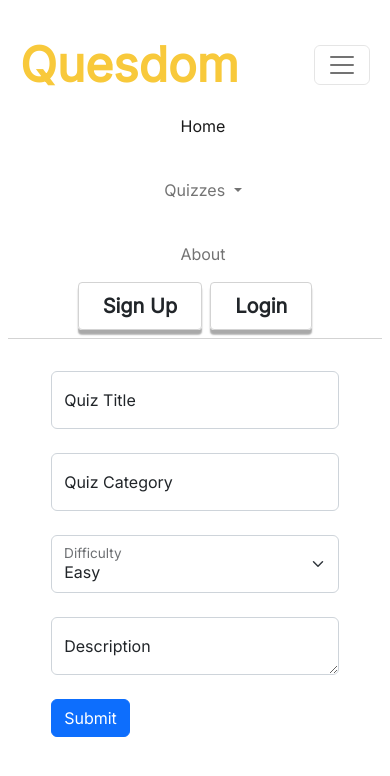
After one commit to ShubhamSharma64337/quesdom, a Flask app: page /createquiz in a window 390 px wide, after a click that opens the changed part. The commit adds this page. Shown: the top 776 px of the page. Run offline with Flask 2, Linux system fonts and the light colour scheme.

Commit message:
Added roles to the users table and created page to view all quizzes for admin. Also created a partially completed account page

```diff
--- a/quesdom/__init__.py
+++ b/quesdom/__init__.py
@@ -12,4 +12,6 @@ db = SQLAlchemy(app)
 bcrypt = Bcrypt(app)
 
 login_manager = LoginManager(app)
+login_manager.login_view = 'login'
+login_manager.login_message_category = 'info'
 from quesdom import routes
--- a/quesdom/forms.py
+++ b/quesdom/forms.py
@@ -1,6 +1,7 @@
+from secrets import choice
 from quesdom.models import Users
 from flask_wtf import FlaskForm
-from wtforms import StringField, PasswordField, SubmitField, BooleanField, ValidationError
+from wtforms import StringField, PasswordField, SubmitField, BooleanField, ValidationError, SelectField, TextAreaField
 from wtforms.validators import DataRequired, Length, Email, EqualTo
 
 class RegistrationForm(FlaskForm):
@@ -26,3 +27,10 @@ class LoginForm(FlaskForm):
     password = PasswordField('Password',validators=[DataRequired()])
     remember = BooleanField('Remember Me')
     submit = SubmitField('Login')
+
+class CreateQuizForm(FlaskForm):
+    title = StringField('Quiz Title', validators=[DataRequired()])
+    category = StringField('Quiz Category', validators=[DataRequired()])
+    difficulty = SelectField('Difficulty',choices=['Easy','Moderate','Hard'],validators=[DataRequired()])
+    description = TextAreaField('Description',validators=[DataRequired()])
+    submit = SubmitField('Submit')
--- a/quesdom/models.py
+++ b/quesdom/models.py
@@ -11,7 +11,7 @@ class Users(db.Model, UserMixin):
     username = db.Column(db.String(30), unique=True, nullable= False)
     email = db.Column(db.String(50), unique=True,nullable=False)
     password = db.Column(db.String(60), nullable=False)
-
+    role = db.Column(db.String(20), nullable=False)
     def __repr__(self):
         return f"Users({self.id}, '{self.username}', '{self.email}', '{self.password}')"
 
--- a/quesdom/routes.py
+++ b/quesdom/routes.py
@@ -1,11 +1,12 @@
-from flask import render_template,flash,redirect, url_for
-from quesdom.forms import RegistrationForm,LoginForm
-from quesdom.models import Users,Quizzes,Questions,Answers,Choices
+from flask import render_template,flash,redirect, request, url_for
+from quesdom.forms import RegistrationForm,LoginForm,CreateQuizForm
+from quesdom.models import Quizzes, Users
 from quesdom import app,bcrypt,db
-from flask_login import login_user, current_user,logout_user
-
+from flask_login import login_user,current_user,logout_user,login_required
+from datetime import date
 
 @app.route('/')
+@app.route('/home')
 def home():
     return render_template('index.html',title='Home')
 
@@ -22,8 +23,9 @@ def login():
         user = Users.query.filter_by(email=form.email.data).first()
         if user and bcrypt.check_password_hash(user.password,form.password.data):
                 login_user(user, remember=form.remember.data)
+                next_page = request.args.get('next')
                 flash('Login successful!',category='success')
-                return redirect(url_for('home'))
+                return redirect(next_page) if next_page else redirect('home')
         else:
             flash('Login unsuccessful, please check email and password!','danger')
     return render_template('login.html',title='Login', form=form)
@@ -35,7 +37,7 @@ def register():
     form = RegistrationForm()
     if form.validate_on_submit():
         hashed_pw = bcrypt.generate_password_hash(form.password.data).decode('utf-8')
-        user = Users(username=form.username.data,email=form.email.data,password = hashed_pw)
+        user = Users(username=form.username.data,email=form.email.data,password = hashed_pw, role='Player')
 
         db.session.add(user)
         db.session.commit()
@@ -48,5 +50,25 @@ def register():
 @app.route('/logout')
 def logout():
     logout_user()
-    flash('You have been logged out!',category='warning')
+    flash('You have been logged out!',category='info')
     return redirect(url_for('home'))
+
+@app.route('/account')
+@login_required
+def account():
+    return render_template('account.html',title='Account')
+
+@app.route('/indexquiz')
+def indexquiz():
+    return render_template('indexquiz.html',title='All Quizzes',quizzes = Quizzes.query.all())
+
+@app.route('/createquiz',methods=['GET','POST'])
+def createquiz():
+    form = CreateQuizForm()
+    if form.validate_on_submit():
+        quiz = Quizzes(quiz_title=form.title.data,quiz_category=form.category.data,quiz_difficulty=form.difficulty.data,quiz_description=form.description.data,date_created=date.today())
+        db.session.add(quiz)
+        db.session.commit()
+        flash('Quiz created successfully',category='success')
+        return redirect('indexquiz')
+    return render_template('createquiz.html',title='Create a Quiz',form=form)
--- /dev/null
+++ b/quesdom/templates/createquiz.html
@@ -0,0 +1,67 @@
+{%extends "layout.html"%}
+{%block content%}
+<div class="content-section row p-2 pt-md-5 justify-content-center">
+    <div class="col-10 col-sm-6 col-md-4">
+        <form action="" method="POST">
+            <div class="form-floating mb-4 mt-4">
+                {{form.hidden_tag()}}
+                {%if form.title.errors %}
+                {{form.title(class="form-control is-invalid",id = "floatingTitle", placeholder="Title")}}
+                <div class="invalid-feedback">
+                    {%for error in form.title.errors%}
+                    <span>{{error}}</span>
+                    {%endfor%}
+                </div>
+                {%else%}
+                {{form.title(class="form-control",id = "floatingTitle",placeholder="Title")}}
+                {%endif%}
+                {{form.title.label(class="control-label",for="floatingTitle")}}
+            </div>
+            <div class="form-floating mb-4 mt-4">
+                {%if form.category.errors %}
+                {{form.title(class="form-control is-invalid",id = "floatingCategory", placeholder="Category")}}
+                <div class="invalid-feedback">
+                    {%for error in form.category.errors%}
+                    <span>{{error}}</span>
+                    {%endfor%}
+                </div>
+                {%else%}
+                {{form.category(class="form-control",id = "floatingCategory",placeholder="Category")}}
+                {%endif%}
+                {{form.category.label(class="control-label",for="floatingCategory")}}
+            </div>
+            <div class="form-floating mb-4 mt-4">
+                {%if form.difficulty.errors %}
+                {{form.title(class="form-select is-invalid",id = "floatingSelect")}}
+                <div class="invalid-feedback">
+                    {%for error in form.difficulty.errors%}
+                    <span>{{error}}</span>
+                    {%endfor%}
+                </div>
+                {%else%}
+                {{form.difficulty(class="form-select",id = "floatingSelect")}}
+                {%endif%}
+                {{form.difficulty.label(class="control-label",for="floatingSelect")}}
+            </div>
+            <div class="form-floating mb-4 mt-4">
+                {%if form.errors %}
+                {{form.description(class="form-control is-invalid",id = "floatingDescription", placeholder="Description")}}
+                <div class="invalid-feedback">
+                    {%for error in form.description.errors%}
+                    <span>{{ error }}</span>
+                    {%endfor%}
+                </div>
+                {%else%}
+                {{form.description(class="form-control",id = "floatingDescription",placeholder="Description")}}
+                {%endif%}
+                {{form.description.label(class="control-label",for="floatingDescription")}}
+            </div>
+            <div class="">
+                {{form.submit(class='btn btn-primary')}}
+            </div>
+        </form>
+    </div>
+
+</div>
+
+{% endblock %}
--- a/quesdom/templates/layout.html
+++ b/quesdom/templates/layout.html
@@ -23,6 +23,11 @@
         </button>
         <div class="collapse navbar-collapse" id="navbarSupportedContent">
           <ul class="ms-3 navbar-nav me-auto mb-2 mb-lg-0">
+            {%if current_user.role == 'Admin'%}
+            <li class="nav-item ">
+              <a class="nav-link active text-center" aria-current="page" href="{{url_for('indexquiz')}}">Quizzes</a>
+            </li>
+            {%else%}
             <li class="nav-item ">
               <a class="nav-link active text-center" aria-current="page" href="{{url_for('home')}}">Home</a>
             </li>
@@ -40,12 +45,12 @@
               <li class="nav-item">
                 <a class="nav-link text-center" href="{{url_for('about')}}">About</a>
               </li>
+            {%endif%}
 
-
-            </ul>
+          </ul>
             {% if current_user.is_authenticated %}
               <div class="d-flex justify-content-center">
-                <a id="login-btn-inner" style=" border: 1px solid lightgrey;" class="fw-bold px-4 py-2 btn text-dark fs-5 rounded-1 me-2" type="button" href="#">{{current_user.username}}</a>
+                <a id="login-btn-inner" style=" border: 1px solid lightgrey;" class="fw-bold px-4 py-2 btn text-dark fs-5 rounded-1 me-2" type="button" href="{{url_for('account')}}">{{current_user.username}}</a>
                 <a id="login-btn-inner" style=" border: 1px solid lightgrey;" class="fw-bold px-4 py-2 btn text-dark fs-5 rounded-1 me-2" type="button" href="{{url_for('logout')}}">Logout</a>
               </div>
 
```
Also changed, not shown: quesdom/templates/account.html (added, +38 -0 lines), quesdom/templates/indexquiz.html (added, +57 -0 lines), quesdom/quesdom.db.
